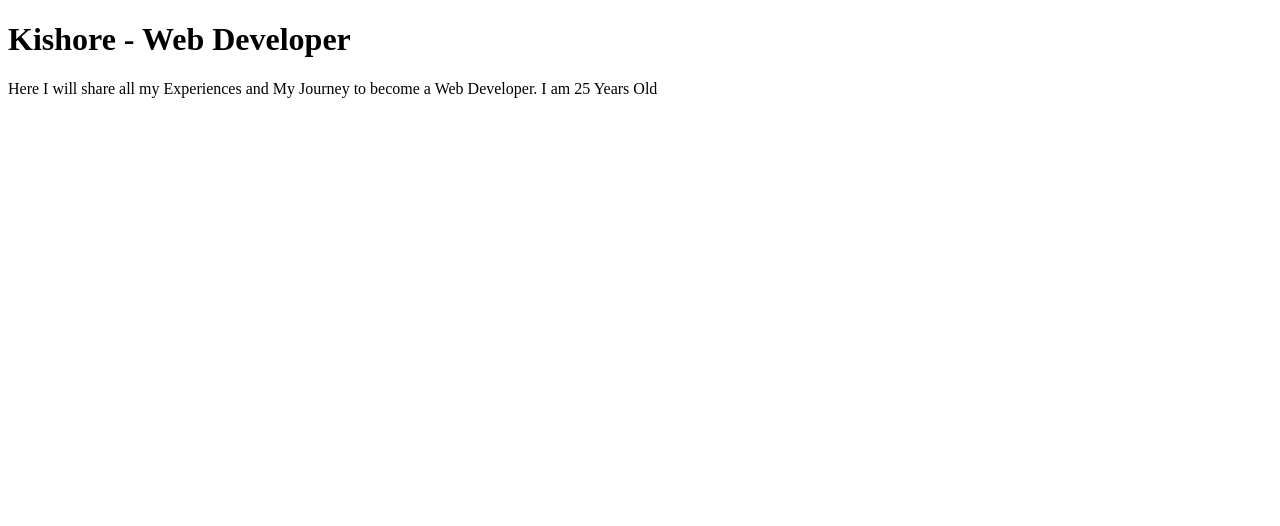
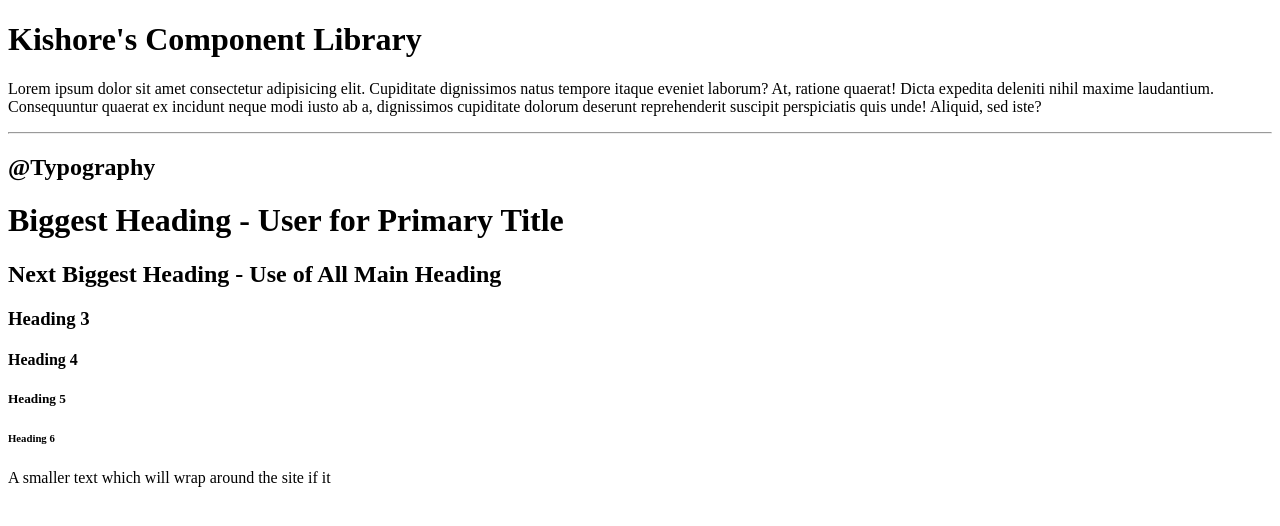
Before and after one commit to KishoreBabu420/kishore-portfolio, a plain HTML site: page index.html in a window 1280 px wide. Drawn offline with Linux system fonts and the light colour scheme.

Commit message:
Typography completed

```diff
--- a/index.html
+++ b/index.html
@@ -4,13 +4,25 @@
     <meta charset="UTF-8" />
     <meta http-equiv="X-UA-Compatible" content="IE=edge" />
     <meta name="viewport" content="width=device-width, initial-scale=1.0" />
-    <title>Kishore - Portfolio Site</title>
+    <title>Kishore - Component Library</title>
   </head>
   <body>
-    <h1>Kishore - Web Developer</h1>
+    <h1>Kishore's Component Library</h1>
     <p>
-      Here I will share all my Experiences and My Journey to become a Web
-      Developer. I am 25 Years Old
+      Lorem ipsum dolor sit amet consectetur adipisicing elit. Cupiditate
+      dignissimos natus tempore itaque eveniet laborum? At, ratione quaerat!
+      Dicta expedita deleniti nihil maxime laudantium. Consequuntur quaerat ex
+      incidunt neque modi iusto ab a, dignissimos cupiditate dolorum deserunt
+      reprehenderit suscipit perspiciatis quis unde! Aliquid, sed iste?
     </p>
+    <hr />
+    <h2>@Typography</h2>
+    <h1>Biggest Heading - User for Primary Title</h1>
+    <h2>Next Biggest Heading - Use of All Main Heading</h2>
+    <h3>Heading 3</h3>
+    <h4>Heading 4</h4>
+    <h5>Heading 5</h5>
+    <h6>Heading 6</h6>
+    <p>A smaller text which will wrap around the site if it</p>
   </body>
 </html>
```
